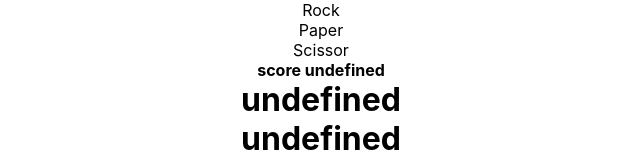
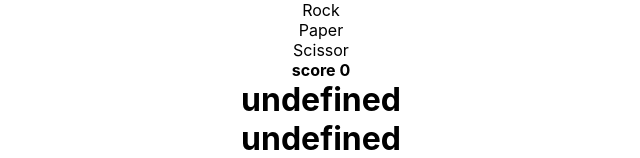
Before and after one commit to jshin720/rps_game, a React (Create React App) app: page / in a window 1280 px wide. Shown: the top 158 px of the page, without its empty margins (319-959 px from the left). Built offline with nearby package versions, Linux system fonts and the light colour scheme; the HTML template or start-up script is replaced by a standard one.

Commit message:
fixing bugs on score component

```diff
--- a/src/components/score_card/score_card.jsx
+++ b/src/components/score_card/score_card.jsx
@@ -3,7 +3,7 @@ import React from "react";
 
 function ScoreCard(props) {
   console.log("scorecard", props);
-  let { score } = props;
+  let { userPoints, computerPoints } = props;
 
   return (
     <div>
@@ -15,7 +15,7 @@ function ScoreCard(props) {
         </ul>
       </span>
       <span className="score-holder">
-        <h4>score {`${score}`}</h4>
+        <h4>score {`${userPoints}`}</h4>
       </span>
     </div>
   );
```
